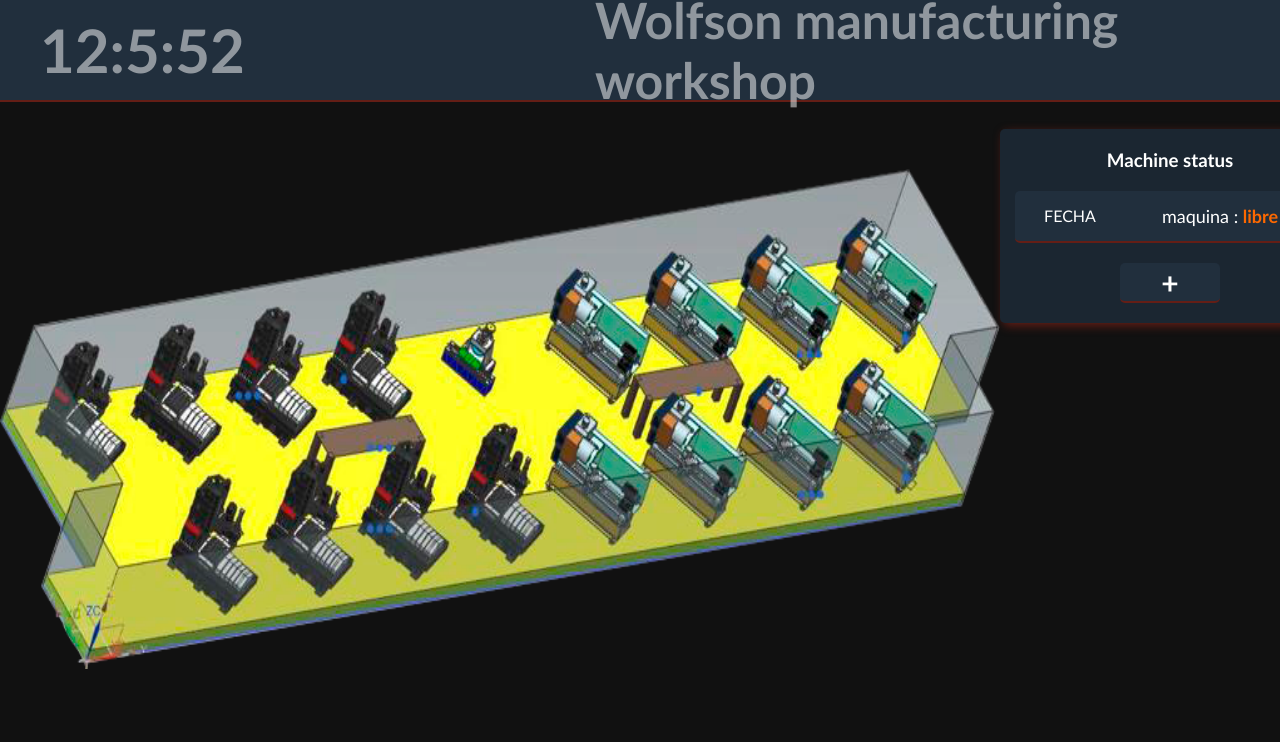
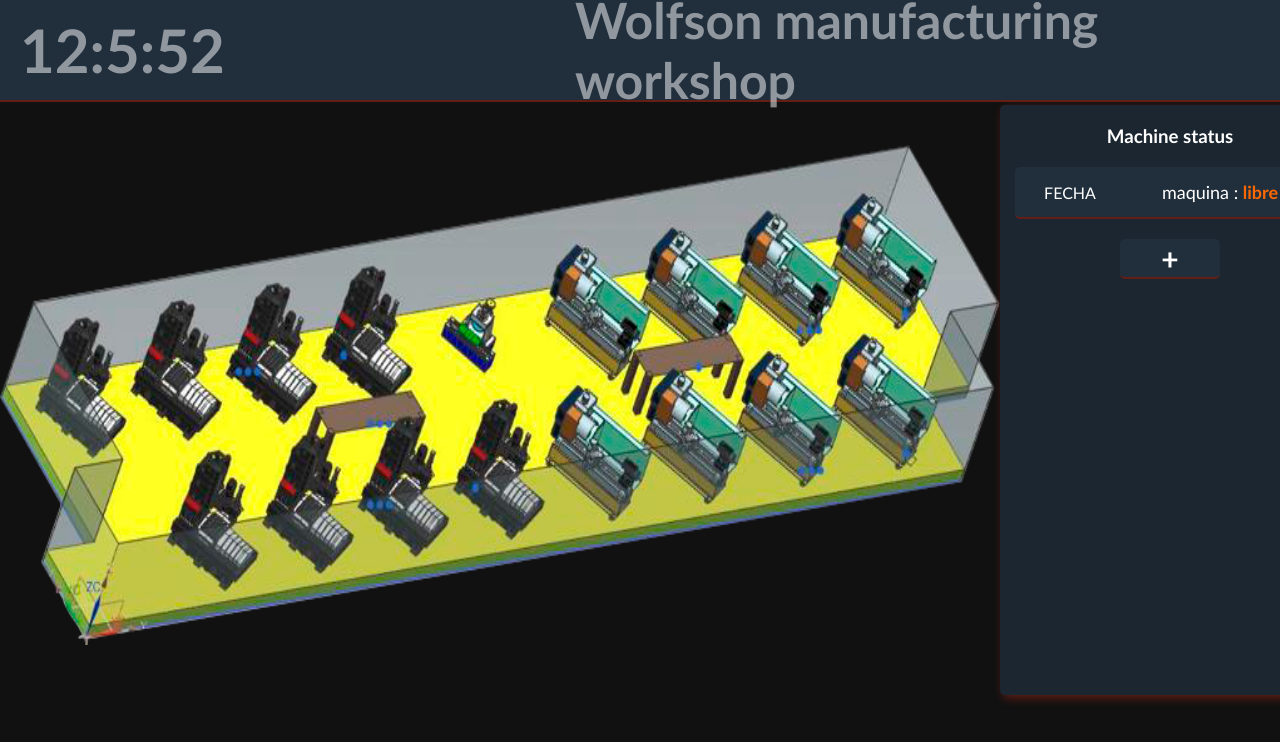
Before and after one commit to Dmlsito/FCT, a React (Vite) app in the folder development/vite-project/: page /main-page in a window 1280 px wide. Shown: the top 742 px of the page. Built offline with nearby package versions, Linux system fonts and the light colour scheme; no server answers.

Commit message:
Cambios a nivel de interfaz

```diff
--- a/development/vite-project/src/components/Home.jsx
+++ b/development/vite-project/src/components/Home.jsx
@@ -19,7 +19,6 @@
       setIndexStart(indexStart + 6)
     }
   }
-
 
   return (
     <main className='home'>
--- a/development/vite-project/src/css/App.css
+++ b/development/vite-project/src/css/App.css
@@ -19,7 +19,7 @@
 
 }
 .App-head-clock{
-  margin-left: 40px;
+  margin-left: 20px;
 }
 .App-head-title{
   font-size: 50px;
--- a/development/vite-project/src/css/Home.css
+++ b/development/vite-project/src/css/Home.css
@@ -2,6 +2,7 @@
     display: flex;
     justify-content: space-evenly;
     width: 100vw;
+
 }
 .home-picture {
     min-width: 1000px;
@@ -25,6 +26,7 @@
     text-align: center;
     padding: 20px;
     align-items: center;
+    height: 550px;
 }
 
 .card-body {
@@ -61,7 +63,7 @@
     font-weight: 100;
 }
 .card-article-text-free{
-    color: green;
+    color: #B2FC8B;
     font-weight: bold;
 }
 .card-article-text-using{
```
